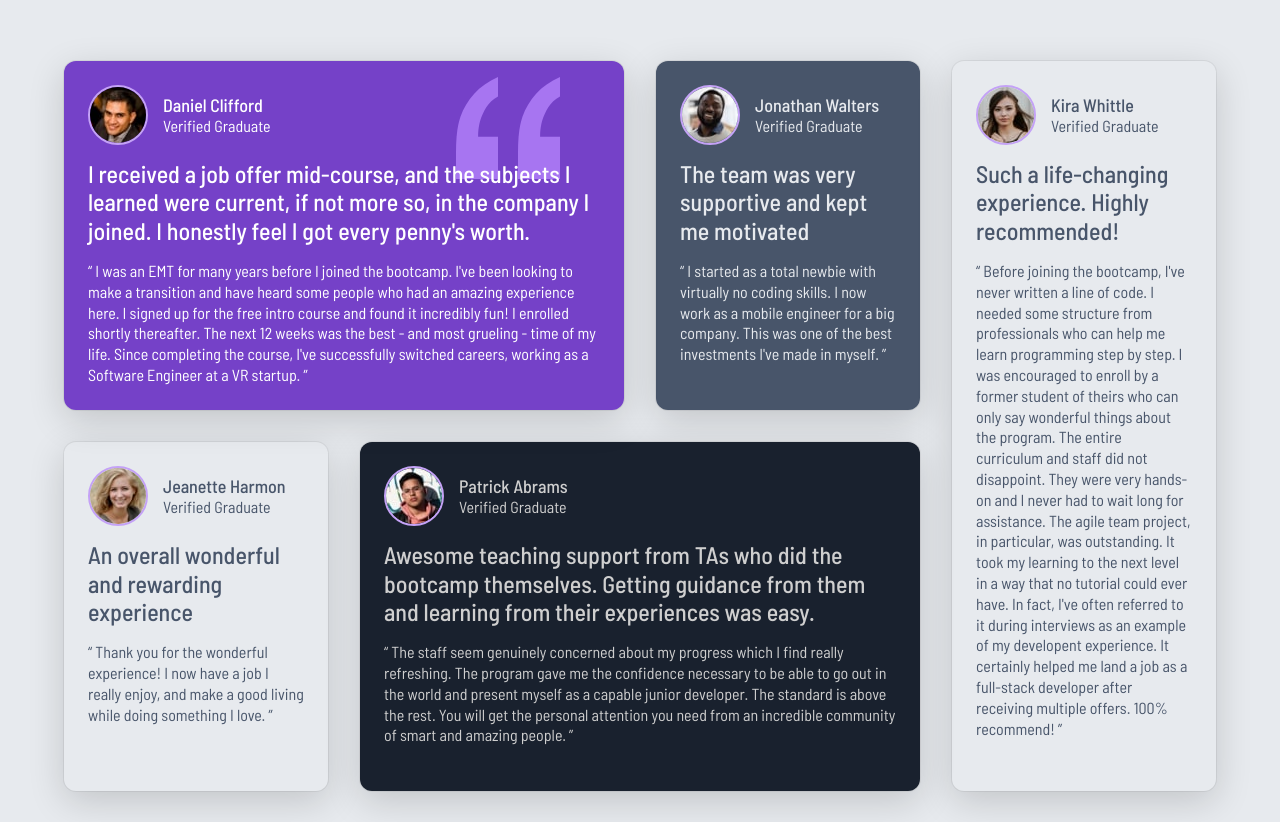
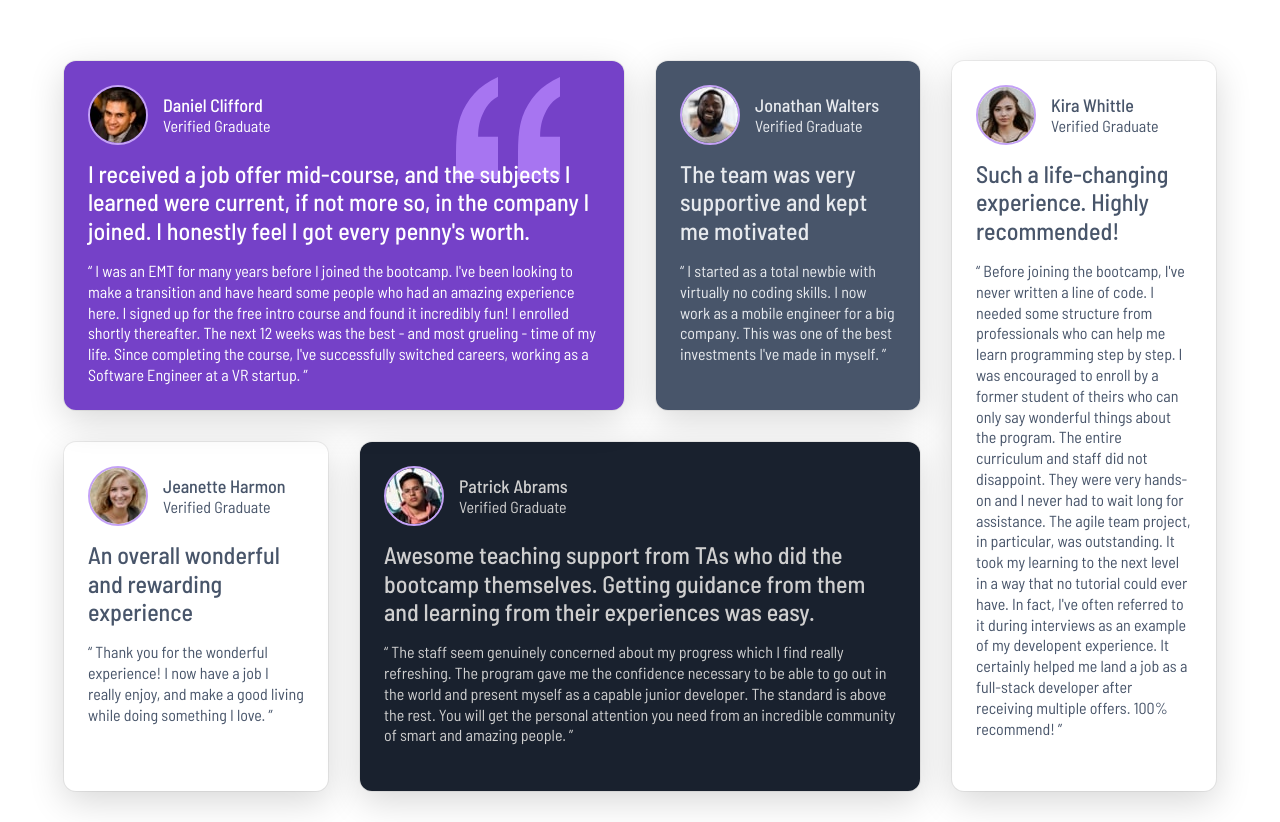
Before and after one commit to Maryam-Mohamed121/Testimonials-grid-section, a plain HTML site: page index.html in a window 1280 px wide. Shown: the part 130-952 px from the top of the page. Drawn offline with Linux system fonts and the light colour scheme.

Commit message:
Fix some issue

```diff
--- a/style.css
+++ b/style.css
@@ -20,7 +20,7 @@
 }
 
 body {
-  background-color: var(--Grey100);
+  background-color: var(--White);
   font-family: "Barlow Semi Condensed", sans-serif;
   overflow-x: hidden;
 }
@@ -71,14 +71,14 @@ body {
   grid-row: span 4 / span 4;
   grid-column-start: 4;
   grid-row-start: 2;
-  background-color: var(--Grey100);
+  background-color: var(--White);
   color: var(--Grey500);
 }
 
 .testimonial-4 {
   grid-row: span 2 / span 2;
   grid-row-start: 4;
-  background-color: var(--Grey100);
+  background-color: var(--White);
   color: var(--Grey500);
 }
 
```
